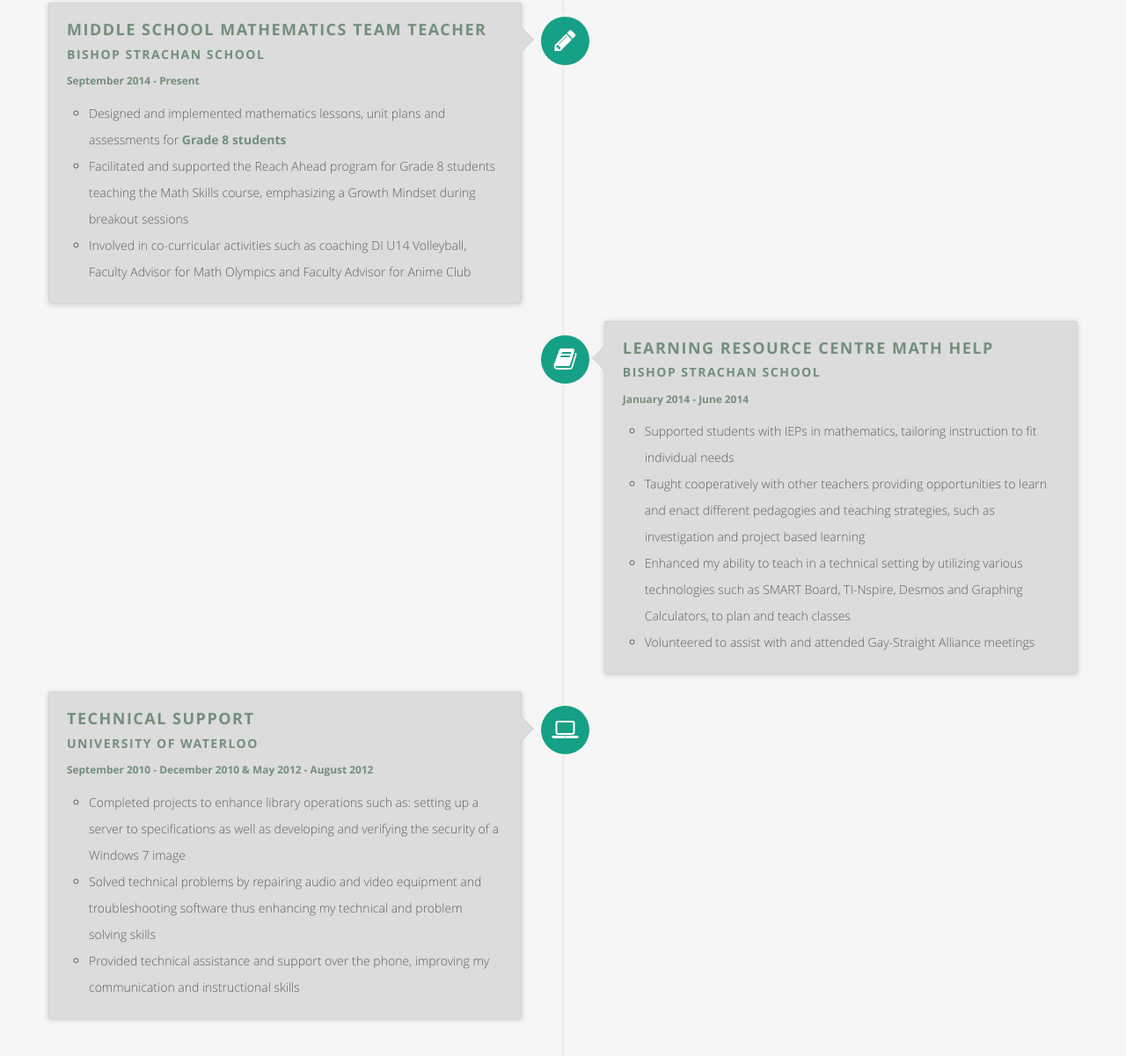
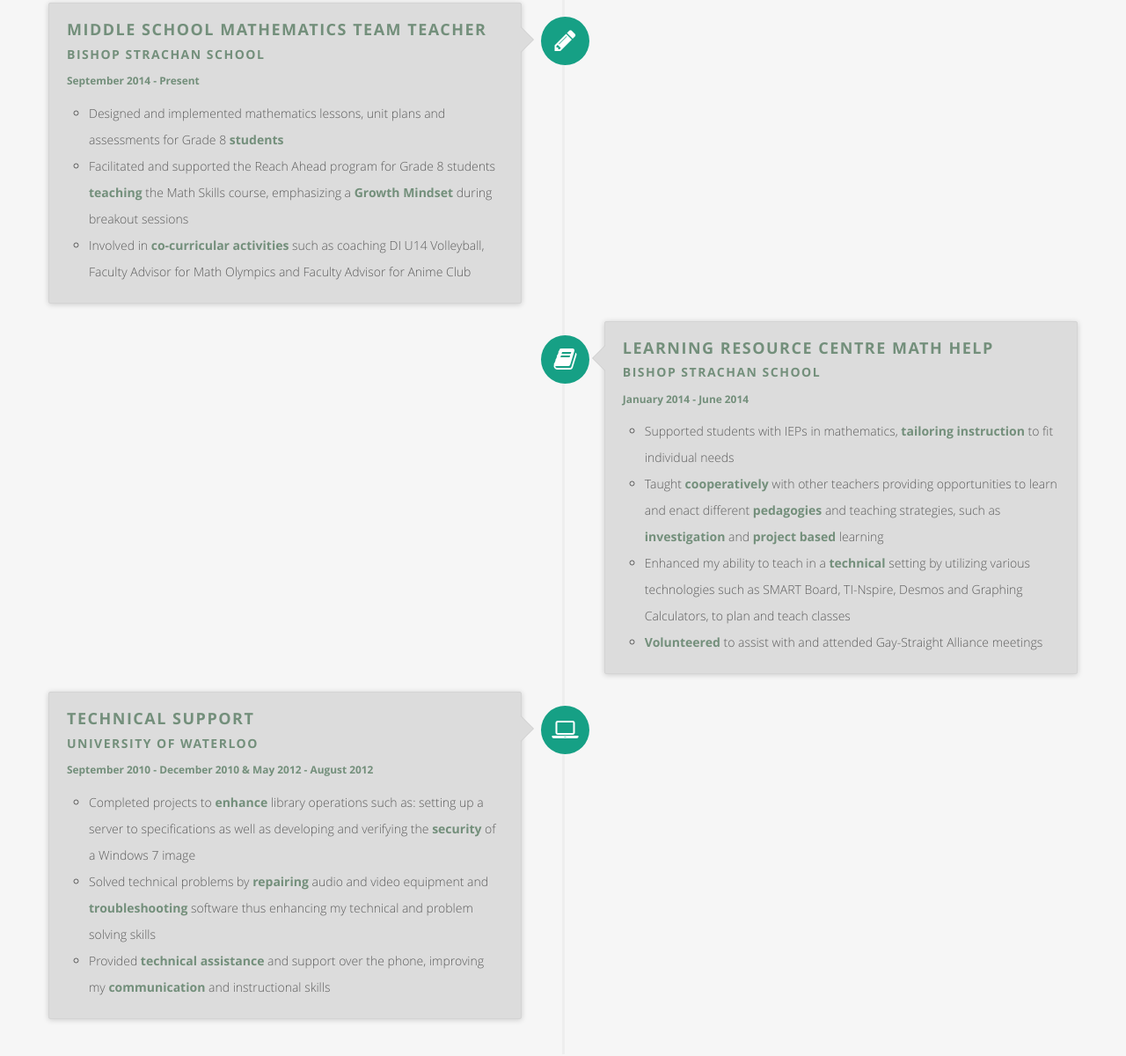
Before and after one commit to Cass-Arsenault/Cass-Arsenault.github.io, a plain HTML site: page index.html in a window 1280 px wide. Shown: the part 2132-3332 px from the top of the page at 88% size. Drawn offline with nearby package versions, Linux system fonts and the light colour scheme; a web font is replaced by a local one.

Commit message:
Added stylized bolded text
Bolded buzz words in job descriptions to emphasize skills

```diff
--- a/index.html
+++ b/index.html
@@ -203,11 +203,11 @@
                       </div>
                       <div class="timeline-body">
                         <ul class="experience-list">
-                          <li>Designed and implemented mathematics lessons, unit plans and assessments for <span class="green-focus">Grade 8 students</span>
+                          <li>Designed and implemented mathematics lessons, unit plans and assessments for Grade 8 <span class="green-focus">students</span>
                           </li>
-						  <li>Facilitated and supported the Reach Ahead program for Grade 8 students teaching the Math Skills course, emphasizing a Growth Mindset during breakout sessions
+						  <li>Facilitated and supported the Reach Ahead program for Grade 8 students <span class="green-focus">teaching</span> the Math Skills course, emphasizing a <span class="green-focus">Growth Mindset</span> during breakout sessions
 						  </li>
-						  <li>Involved in co-curricular activities such as coaching DI U14 Volleyball, Faculty Advisor for Math Olympics and Faculty Advisor for Anime Club
+						  <li>Involved in <span class="green-focus">co-curricular activities</span> such as coaching DI U14 Volleyball, Faculty Advisor for Math Olympics and Faculty Advisor for Anime Club
 						  </li>
                         </ul>
                         <div class="border"></div>
@@ -228,13 +228,13 @@
                       </div>
                       <div class="timeline-body 1">
                         <ul class="experience-list">
-                          <li>Supported students with IEPs in mathematics, tailoring instruction to fit individual needs
+                          <li>Supported students with IEPs in mathematics, <span class="green-focus">tailoring instruction</span> to fit individual needs
                           </li>
-                          <li>Taught cooperatively with other teachers providing opportunities to learn and enact different pedagogies and teaching strategies, such as investigation and project based learning
+                          <li>Taught <span class="green-focus">cooperatively</span> with other teachers providing opportunities to learn and enact different <span class="green-focus">pedagogies</span> and teaching strategies, such as <span class="green-focus">investigation</span> and <span class="green-focus">project based </span>learning
                           </li>
-                          <li>Enhanced my ability to teach in a technical setting by utilizing various technologies such as SMART Board, TI-Nspire, Desmos and Graphing Calculators, to plan and teach classes
+                          <li>Enhanced my ability to teach in a <span class="green-focus">technical</span> setting by utilizing various technologies such as SMART Board, TI-Nspire, Desmos and Graphing Calculators, to plan and teach classes
                           </li>
-						  <li>Volunteered to assist with and attended Gay-Straight Alliance meetings
+						  <li><span class="green-focus">Volunteered</span> to assist with and attended Gay-Straight Alliance meetings
 						  </li>
                         </ul>
                         <div class="border"></div>
@@ -253,11 +253,11 @@
                       </div>
                       <div class="timeline-body">
                         <ul class="experience-list">
-                          <li>Completed projects to enhance library operations such as: setting up a server to specifications as well as developing and verifying the security of a Windows 7 image
+                          <li>Completed projects to <span class="green-focus">enhance</span> library operations such as: setting up a server to specifications as well as developing and verifying the <span class="green-focus">security</span> of a Windows 7 image
                           </li>
-						  <li>Solved technical problems by repairing audio and video equipment and troubleshooting software thus enhancing my technical and problem solving skills
+						  <li>Solved technical problems by <span class="green-focus">repairing</span> audio and video equipment and <span class="green-focus">troubleshooting</span> software thus enhancing my technical and problem solving skills
                           </li>
-						  <li>Provided technical assistance and support over the phone, improving my communication and instructional skills
+						  <li>Provided <span class="green-focus">technical assistance</span> and support over the phone, improving my <span class="green-focus">communication</span> and instructional skills
                           </li>
                         </ul>
                         <div class="border"></div>
```
